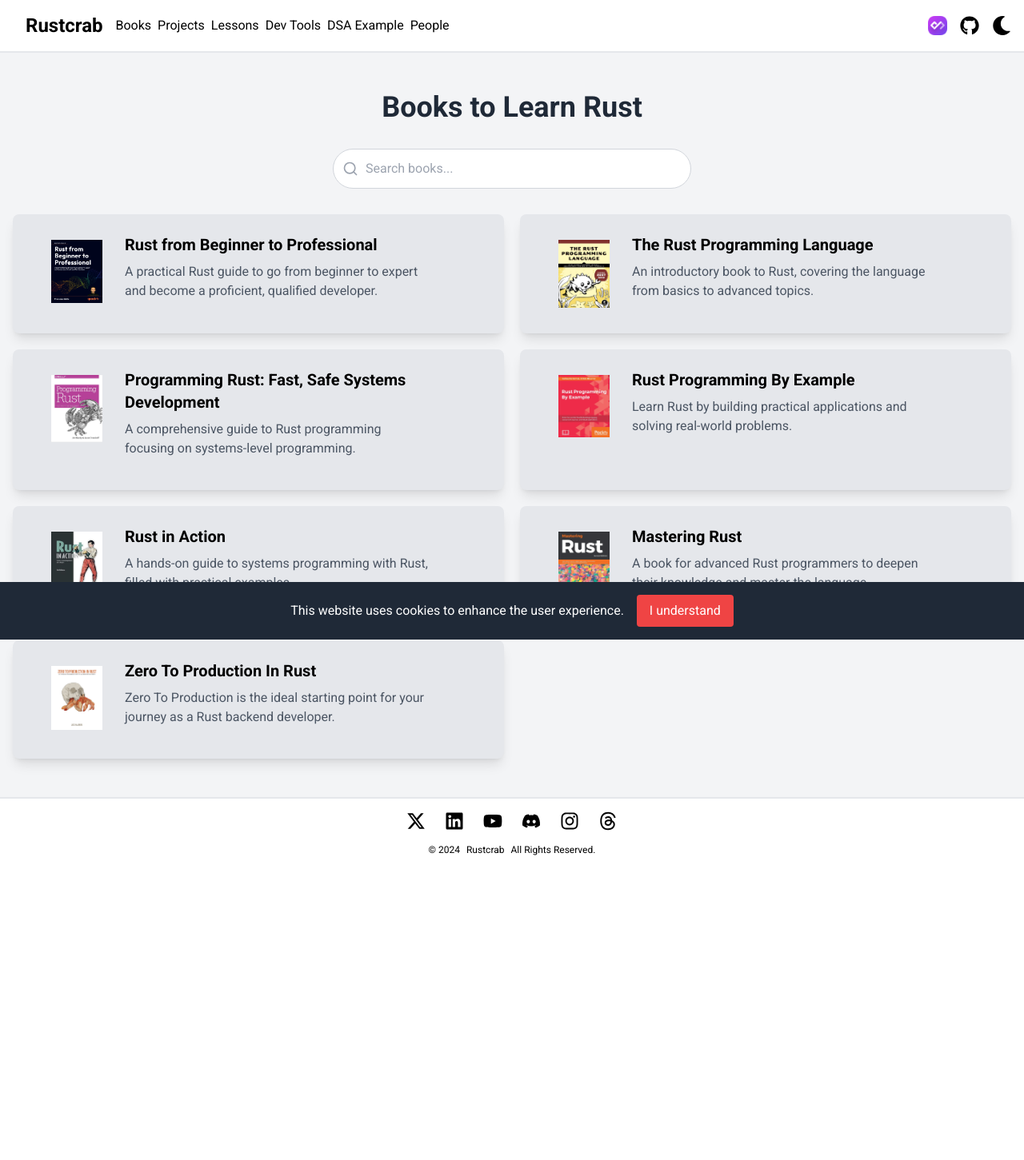
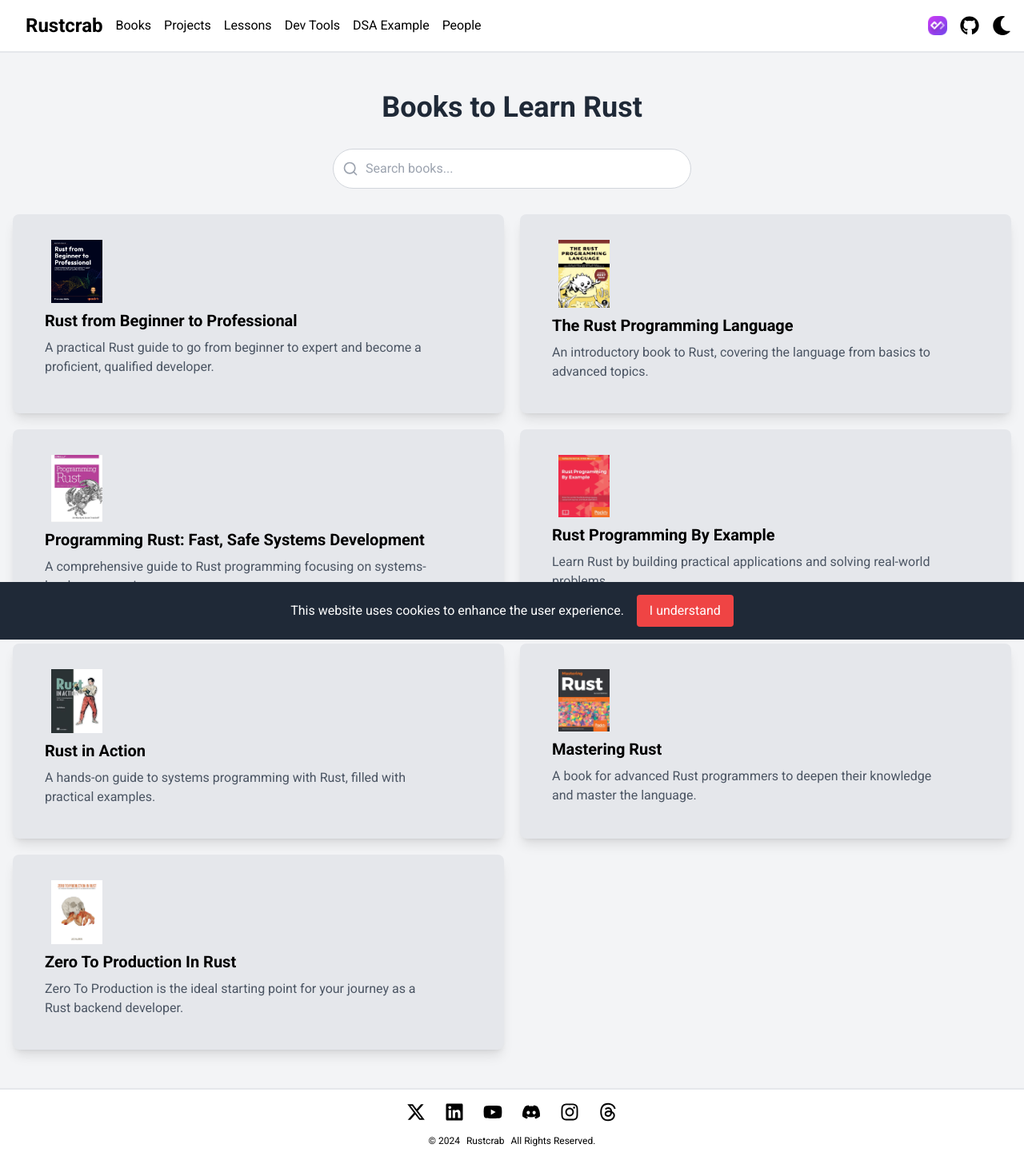
Before and after one commit to Winterhub-1990/rustcrab, a Next.js app: page /books in a window 1280 px wide. Shown: the whole page at 80% size. Before the commit the page ends 1087 px from the top, so only its background shows below. Built offline with nearby package versions, Linux system fonts and the light colour scheme; no server answers.

Commit message:
fix:minor layout and link issues (#161)
Co-authored-by: Francesco Ciulla <francescociullaroma@gmail.com>

```diff
--- a/src/components/Card.tsx
+++ b/src/components/Card.tsx
@@ -32,6 +32,7 @@ const Card: FC<CardProps> = ({ item, key }) => {
   }, []);
 
   return (
+
     <Link
       target="_blank"
       href={item.link}
@@ -40,6 +41,7 @@ const Card: FC<CardProps> = ({ item, key }) => {
     >
       <div className="flex items-center gap-5 sm:gap-10 relative hover:scale-105 p-6 px-10 transition duration-300">
         <div className="flex flex-col md:flex-row gap-5 items-start w-full">
+        <div className="md:flex flex-col">
           <Image
             src={item.icon ?? item.cover ?? ""}
             alt={item.name ?? item.title ?? ""}
@@ -55,10 +57,12 @@ const Card: FC<CardProps> = ({ item, key }) => {
               {item.description}
             </p>
           </div>
+          </div>
         </div>
         <FaArrowRight className="dark:text-white opacity-0 group-hover:opacity-100 -translate-x-10 group-hover:translate-x-0 transition duration-300" />
       </div>
     </Link>
+
   );
 };
 
--- a/src/components/Footer.tsx
+++ b/src/components/Footer.tsx
@@ -8,54 +8,45 @@ export default function Footer() {
   return (
     <footer className="flex flex-col items-center justify-center space-y-4 p-4 border-t-2 bg-white dark:bg-black">
       <div className="flex justify-center space-x-6">
-        <a
-          href="https://x.com/FrancescoCiull4"
-          target="_blank"
-          rel="noopener noreferrer"
-          className="text-2xl text-black dark:text-white hover:text-black hover:scale-125 transform transition duration-400"
-        >
+        <Link href="https://x.com/FrancescoCiull4" target="_blank" rel="noopener noreferrer" className="text-2xl text-black dark:text-white hover:text-black hover:scale-125 transform transition duration-400">
           <FaXTwitter />
-        </a>
-        <a
-          href="https://www.linkedin.com/in/francesco-ciulla-roma/"
-          target="_blank"
-          rel="noopener noreferrer"
-          className="text-2xl text-black dark:text-white hover:text-blue-900 hover:scale-125 transform transition duration-400"
-        >
-          <FaLinkedin />
-        </a>
-        <a
+        </Link>
+        <Link href="https://www.linkedin.com/in/francesco-ciulla-roma/" target="_blank" rel="noopener noreferrer" className="text-2xl text-black dark:text-white hover:text-blue-900 hover:scale-125 transform transition duration-400">
+        <FaLinkedin />
+        </Link>
+
+        <Link
           href="https://www.youtube.com/@francescociulla"
           target="_blank"
           rel="noopener noreferrer"
           className="text-2xl text-black dark:text-white hover:text-red-600 hover:scale-125 transform transition duration-400"
         >
           <FaYoutube />
-        </a>
-        <a
+        </Link>
+        <Link
           href="https://discord.gg/4c-784142072763383858"
           target="_blank"
           rel="noopener noreferrer"
           className="text-2xl text-black dark:text-white hover:text-indigo-600 hover:scale-125 transform transition duration-400"
         >
           <FaDiscord />
-        </a>
-        <a
+        </Link>
+        <Link
           href="https://www.instagram.com/francescociull4/"
           target="_blank"
           rel="noopener noreferrer"
           className="text-2xl text-black dark:text-white hover:text-pink-500 hover:scale-125 transform transition duration-400"
         >
           <FaInstagram />
-        </a>
-        <a
+        </Link>
+        <Link
           href="https://www.threads.net/@francescociull4"
           target="_blank"
           rel="noopener noreferrer"
           className="text-2xl text-black dark:text-white hover:text-black hover:scale-125 transform transition duration-400"
         >
           <FaThreads />
-        </a>
+        </Link>
       </div>
       <div className='text-black dark:text-white sm:flex sm:items-center sm:justify-center gap-3'>
         <span className='sm:text-center gap-2 lg:flex lg:items-center lg:justify-center sm:block md:flex text-xs'>
--- a/src/components/navbar/Navbar.tsx
+++ b/src/components/navbar/Navbar.tsx
@@ -18,12 +18,14 @@ const menuItems = [
 
 const Navbar: React.FC = () => {
   return (
-    <ul className="flex space-x-4 small-medium:space-x-2 capitalize md:text-base text-base sm:text-sm">
+    <ul className="flex space-x-4 small-medium:space-x-2 capitalize">
+      <li className="space-x-4">
       {menuItems.map((item, index) => (
         <Link href={item.link} key={index} className="cursor-pointer transition ease-in-out">
           <span className="hover:text-orange-500">{item.items}</span>
         </Link>
       ))}
+      </li>
     </ul>
   );
 };
```
Also changed, not shown: 1 other file (tests, documents, lock files or other folders).
